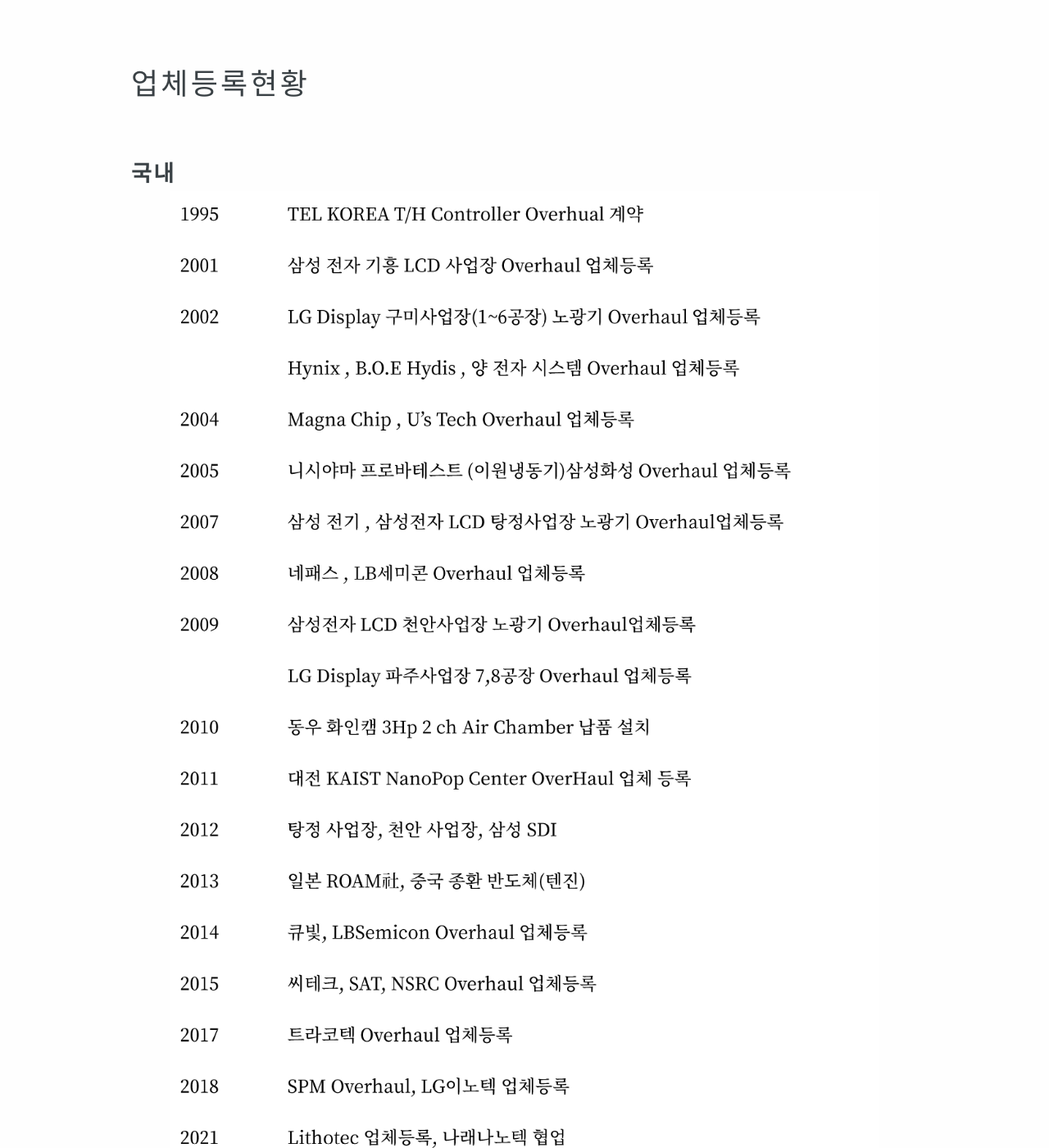
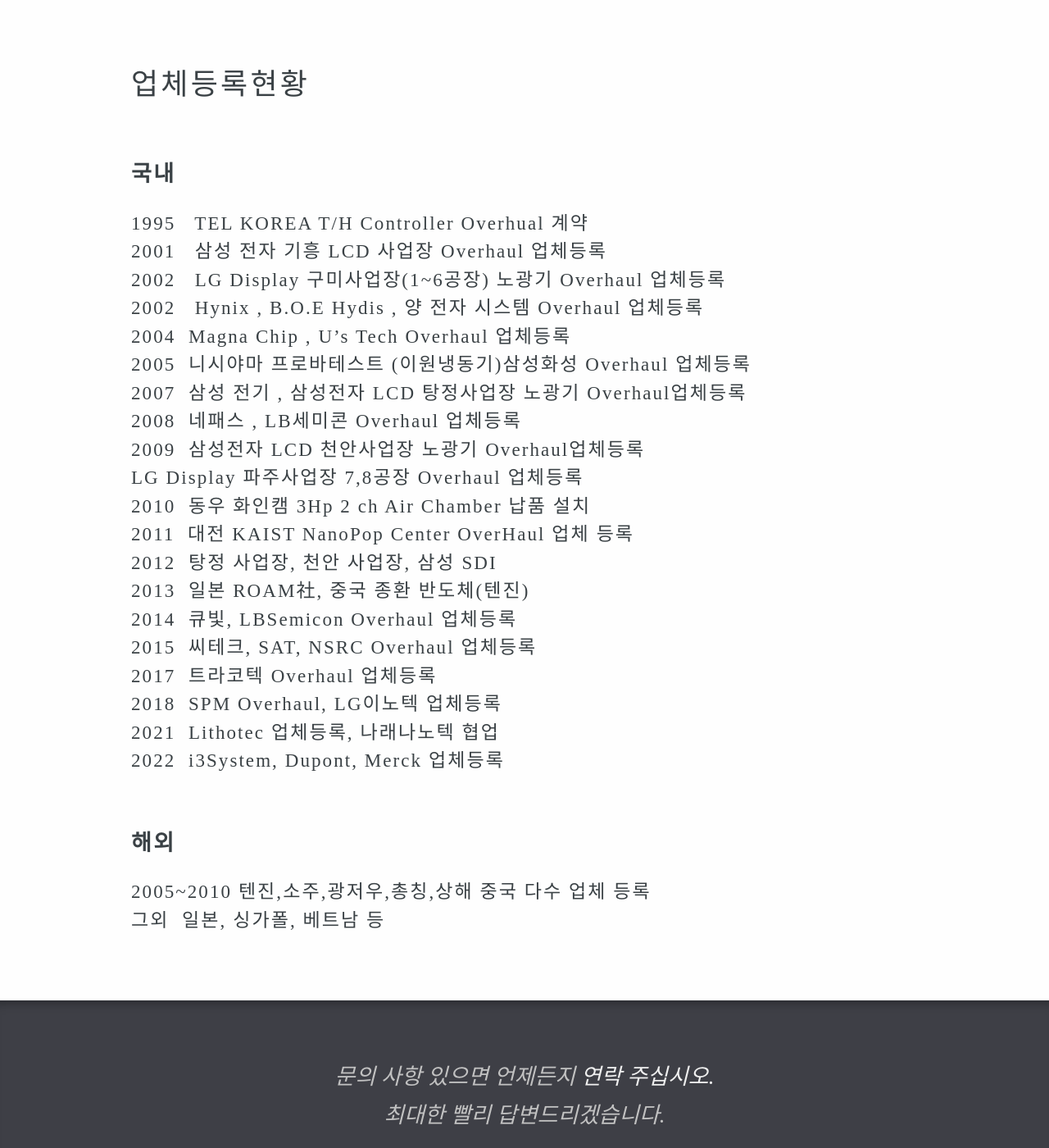
Before and after one commit to sangjoon6099/sangjoon6099.github.io, a Jekyll site: the page built from introduce.html, in a window 1280 px wide and 1400 px high, scrolled down 424 px. Shown: the whole window at 82% size. Built offline with Jekyll 4.4.1, drawn with Linux system fonts in a browser that asks for light colours.

Commit message:
Update introduce.html

```diff
--- a/introduce.html
+++ b/introduce.html
@@ -12,8 +12,66 @@ navigation_order: 2
 <br>
 <h3><b>국내</b></h3>
 
+<h4>
+1995&nbsp;&nbsp;           TEL KOREA T/H Controller Overhual 계약<br>
 
-<img src="../images/introduce.jpg" width="90%" style="padding-left:5% ;padding-right:5%" >
+
+2001&nbsp;&nbsp;           삼성 전자 기흥 LCD 사업장 Overhaul 업체등록<br>
+
+
+2002&nbsp;&nbsp;           LG Display 구미사업장(1~6공장) 노광기 Overhaul 업체등록<br>
+
+
+2002&nbsp;&nbsp;          Hynix , B.O.E Hydis , 양 전자 시스템 Overhaul 업체등록<br>
+
+
+2004&nbsp;           Magna Chip , U’s Tech Overhaul 업체등록<br>
+
+
+2005&nbsp;           니시야마 프로바테스트 (이원냉동기)삼성화성 Overhaul 업체등록<br>
+
+
+2007&nbsp;           삼성 전기 , 삼성전자 LCD 탕정사업장 노광기 Overhaul업체등록<br>
+
+
+2008&nbsp;           네패스 , LB세미콘 Overhaul 업체등록<br>
+
+
+2009&nbsp;           삼성전자 LCD 천안사업장 노광기 Overhaul업체등록<br>
+
+                     LG Display 파주사업장 7,8공장 Overhaul 업체등록<br>
+
+
+2010&nbsp;           동우 화인캠 3Hp 2 ch Air Chamber 납품 설치<br>
+
+
+2011&nbsp;           대전 KAIST NanoPop Center OverHaul 업체 등록<br>
+
+
+2012&nbsp;           탕정 사업장, 천안 사업장, 삼성 SDI<br>
+
+
+2013&nbsp;           일본 ROAM社, 중국 종환 반도체(텐진)<br>
+
+
+2014&nbsp;           큐빛, LBSemicon Overhaul 업체등록<br>
+
+
+2015&nbsp;           씨테크, SAT, NSRC Overhaul 업체등록<br>
+
+
+2017&nbsp;           트라코텍 Overhaul 업체등록<br>
+
+
+2018&nbsp;           SPM Overhaul, LG이노텍 업체등록<br>
+
+
+2021&nbsp;           Lithotec 업체등록, 나래나노텍 협업<br>
+
+
+2022&nbsp;           i3System, Dupont, Merck 업체등록</h4>
+<br>
+
 
 <h3><b>해외</b></h3>
 
```
